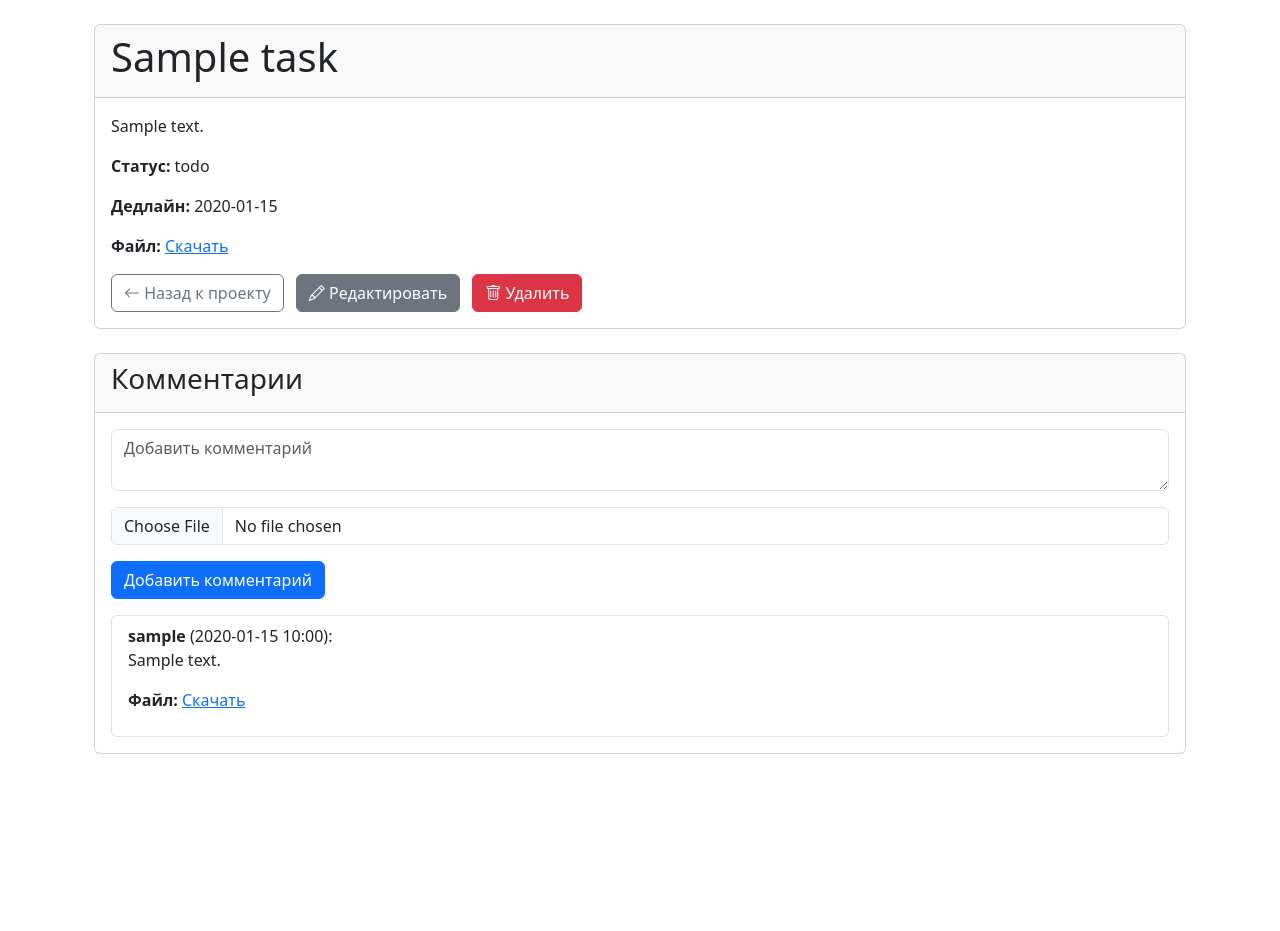
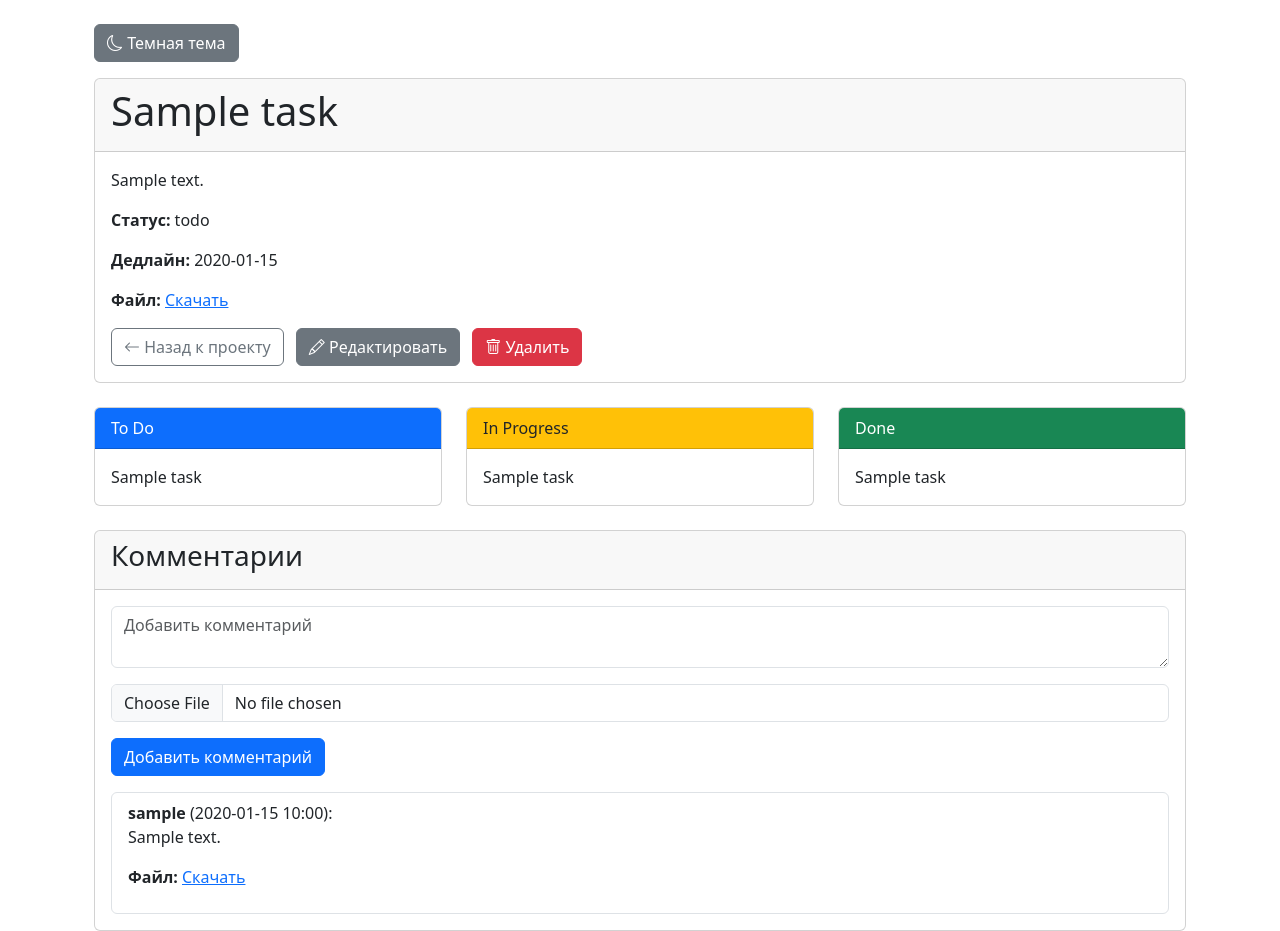
Before and after one commit to MrTimofeev/Task-Manager-Pet-Project, a Django app: template task_manager/templates/tasks/detail.html in a window 1280 px wide. Shown: the part 56-987 px from the top of the page. Before the commit the page ends 810 px from the top, so only its background shows below. Run offline with Django 5.2, Linux system fonts and the light colour scheme; tables that the repository leaves empty hold one stand-in row (values such as "Sample post"); the template is opened without the code that fills it: values that come from a table or form of the project are taken from there, most other values are stand-ins (such as "Sample title", 1, 10 or a date in 2020).

Commit message:
Еще немного изменений во внешнем виде старницы задач

```diff
--- a/task_manager/templates/tasks/detail.html
+++ b/task_manager/templates/tasks/detail.html
@@ -36,14 +36,27 @@
         100% { transform: rotate(360deg); }
     }
 
-    /* Активные ссылки в навигации */
-    .nav-link.active {
-        font-weight: bold;
-        border-bottom: 2px solid #0d6efd;
+    /* Темная тема */
+    .dark-theme {
+        background-color: #121212;
+        color: #ffffff;
+    }
+    .dark-theme .card {
+        background-color: #1e1e1e;
+        color: #ffffff;
+    }
+    .dark-theme .btn {
+        background-color: #333;
+        color: #fff;
     }
 </style>
 
 <div class="container mt-4">
+    <!-- Кнопка переключения темы -->
+    <button class="btn btn-secondary mb-3" onclick="toggleTheme()">
+        <i class="bi bi-moon"></i> Темная тема
+    </button>
+
     <!-- Карточка задачи -->
     <div class="card card-hover">
         <div class="card-header">
@@ -96,6 +109,52 @@
         </div>
     </div>
 
+    <!-- Drag-and-Drop для изменения статуса задачи -->
+    <div class="row mt-4">
+        <div class="col-md-4">
+            <div class="card">
+                <div class="card-header bg-primary text-white">
+                    To Do
+                </div>
+                <div class="card-body" id="todo" ondrop="drop(event)" ondragover="allowDrop(event)">
+                    {% for task in tasks_todo %}
+                    <div class="task-item" id="{{ task.id }}" draggable="true" ondragstart="drag(event)">
+                        {{ task.title }}
+                    </div>
+                    {% endfor %}
+                </div>
+            </div>
+        </div>
+        <div class="col-md-4">
+            <div class="card">
+                <div class="card-header bg-warning text-dark">
+                    In Progress
+                </div>
+                <div class="card-body" id="in_progress" ondrop="drop(event)" ondragover="allowDrop(event)">
+                    {% for task in tasks_in_progress %}
+                    <div class="task-item" id="{{ task.id }}" draggable="true" ondragstart="drag(event)">
+                        {{ task.title }}
+                    </div>
+                    {% endfor %}
+                </div>
+            </div>
+        </div>
+        <div class="col-md-4">
+            <div class="card">
+                <div class="card-header bg-success text-white">
+                    Done
+                </div>
+                <div class="card-body" id="done" ondrop="drop(event)" ondragover="allowDrop(event)">
+                    {% for task in tasks_done %}
+                    <div class="task-item" id="{{ task.id }}" draggable="true" ondragstart="drag(event)">
+                        {{ task.title }}
+                    </div>
+                    {% endfor %}
+                </div>
+            </div>
+        </div>
+    </div>
+
     <!-- Карточка для комментариев -->
     <div class="card mt-4 card-hover">
         <div class="card-header">
@@ -133,13 +192,56 @@
     </div>
 </div>
 
-<!-- Скрипт для индикатора загрузки -->
+<!-- Скрипты -->
 <script>
+    // Индикатор загрузки
     function showLoading() {
         document.getElementById('loadingSpinner').style.display = 'inline-block';
         document.getElementById('submitText').style.display = 'none';
         document.getElementById('commentLoadingSpinner').style.display = 'inline-block';
         document.getElementById('commentSubmitText').style.display = 'none';
     }
+
+    // Drag-and-Drop
+    function allowDrop(event) {
+        event.preventDefault();
+    }
+
+    function drag(event) {
+        event.dataTransfer.setData("text", event.target.id);
+    }
+
+    function drop(event) {
+        event.preventDefault();
+        const taskId = event.dataTransfer.getData("text");
+        const newStatus = event.target.id;
+        fetch(`/tasks/${taskId}/update_status/`, {
+            method: 'POST',
+            headers: {
+                'Content-Type': 'application/json',
+                'X-CSRFToken': '{{ csrf_token }}'
+            },
+            body: JSON.stringify({ status: newStatus })
+        }).then(response => {
+            if (response.ok) {
+                window.location.reload();
+            }
+        });
+    }
+
+    // Темная тема
+    function toggleTheme() {
+        const body = document.body;
+        body.classList.toggle('dark-theme');
+        localStorage.setItem('theme', body.classList.contains('dark-theme') ? 'dark' : 'light');
+    }
+
+    // При загрузке страницы
+    document.addEventListener('DOMContentLoaded', () => {
+        const savedTheme = localStorage.getItem('theme');
+        if (savedTheme === 'dark') {
+            document.body.classList.add('dark-theme');
+        }
+    });
 </script>
 {% endblock %}
```
